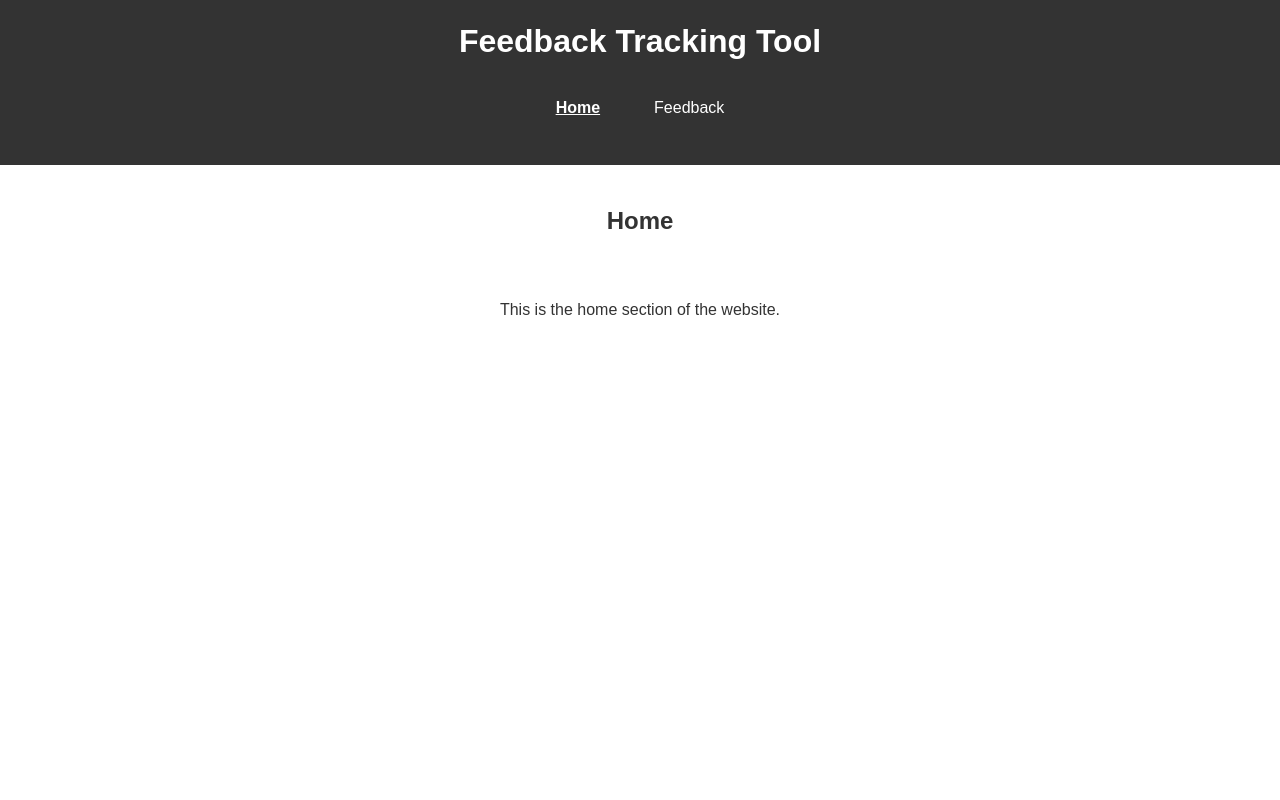
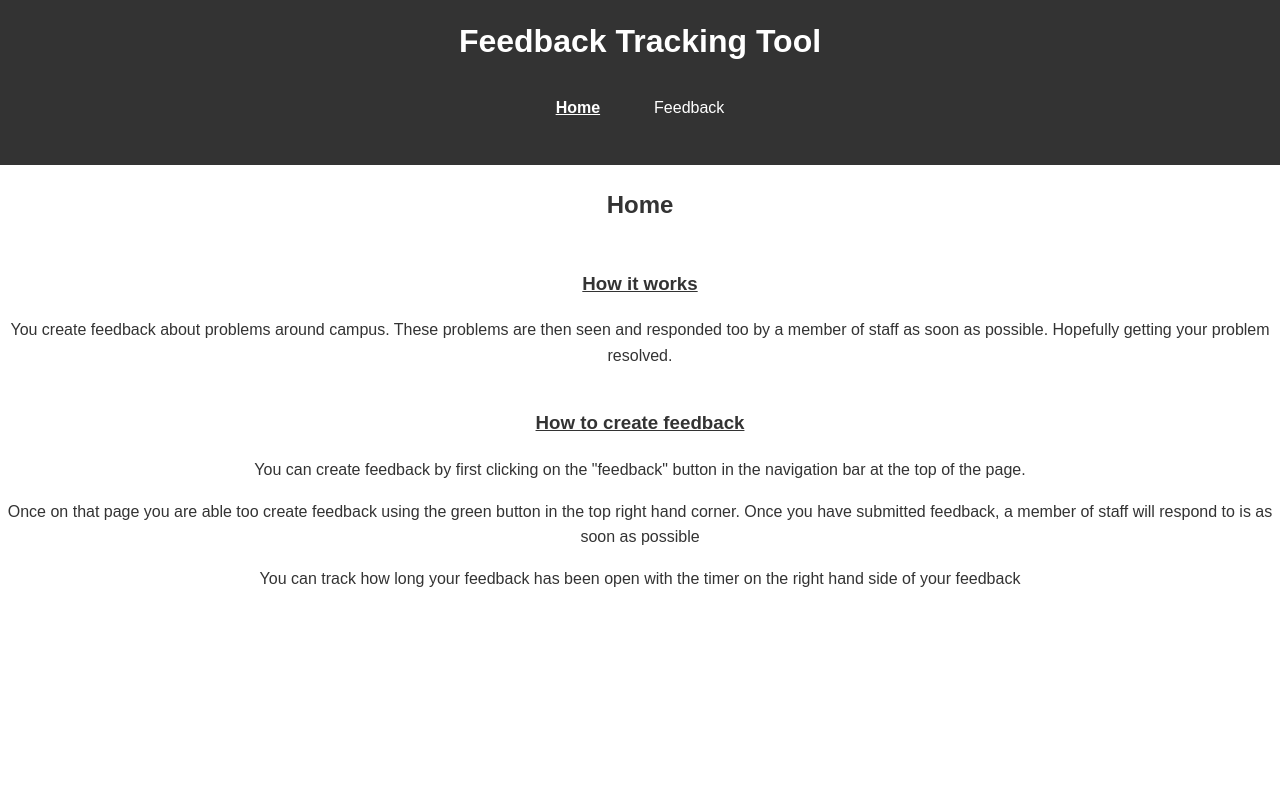
Before and after one commit to Emmet-v15/feedback-tracking-tool, a React (Create React App) app: page / in a window 1280 px wide. Shown: the top 800 px of the page. Built offline with nearby package versions, Linux system fonts and the light colour scheme.

Commit message:
Basic description added to the home page

```diff
--- a/src/components/Home.js
+++ b/src/components/Home.js
@@ -1,4 +1,6 @@
 import React from 'react';
+import '../styles/Home.css'; // Import the Home CSS
+
 
 function Home() {
     return (
@@ -7,9 +9,27 @@ function Home() {
                 <h2>Home</h2>
             </section>
 
-            <section className="content-box">
-                <p>This is the home section of the website.</p>
+            <section className="title">
+                <h3>How it works</h3>
             </section>
+
+            <section className="description">
+                <p>You create feedback about problems around campus. These problems are then seen and responded too by a member of staff as soon as possible. Hopefully getting your problem resolved.</p>
+            </section>
+
+            <section className="title">
+                <h3>How to create feedback</h3>
+            </section>
+
+            <section className="description">
+                <p>You can create feedback by first clicking on the "feedback" button in the navigation bar at the top of the page.</p>
+                <p>Once on that page you are able too create feedback using the green button in the top right hand corner. Once you have submitted feedback, a member of staff will respond to is as soon as possible</p>
+                <p>You can track how long your feedback has been open with the timer on the right hand side of your feedback</p>
+            </section>
+
+            <section className="gap">
+            </section>
+
         </main>
     );
 }
--- a/src/index.css
+++ b/src/index.css
@@ -66,20 +66,6 @@ main {
   flex: 1; /* Ensures main content expands to push footer down */
 }
 
-section {
-  padding: 2rem;
-  margin: 1rem 0;
-}
-
-/* Footer styles */
-footer {
-  margin-top: auto; /* Ensures the footer stays at the bottom */
-  text-align: center;
-  background: #333;
-  color: #fff;
-  padding: 1rem 0;
-}
-
 .page-header {
   background: #ffffff;
   color: #333;
@@ -91,9 +77,9 @@ footer {
 
 /* Shared Content Box Styles */
 .content-box {
-  min-height: 70vh;
+  min-height: 71vh;
 
-  text-align: center;
+  text-align: left;
   padding: 20px;
   background-color: #fff;
   border: none;
@@ -103,3 +89,12 @@ footer {
   max-width: none; /* Remove width restrictions */
   margin: 0 auto; /* Centers if needed */
 }
+
+/* Footer styles */
+footer {
+  margin-top: auto; /* Ensures the footer stays at the bottom */
+  text-align: center;
+  background: #333;
+  color: #fff;
+  padding: 1rem 0;
+}
--- /dev/null
+++ b/src/styles/Home.css
@@ -0,0 +1,13 @@
+.title {
+    text-align: center;
+    padding-top: 5px;
+    text-decoration: underline;
+}
+
+.description {
+    text-align: center;
+}
+
+.gap{
+    min-height: 49.7vh;
+}
```
